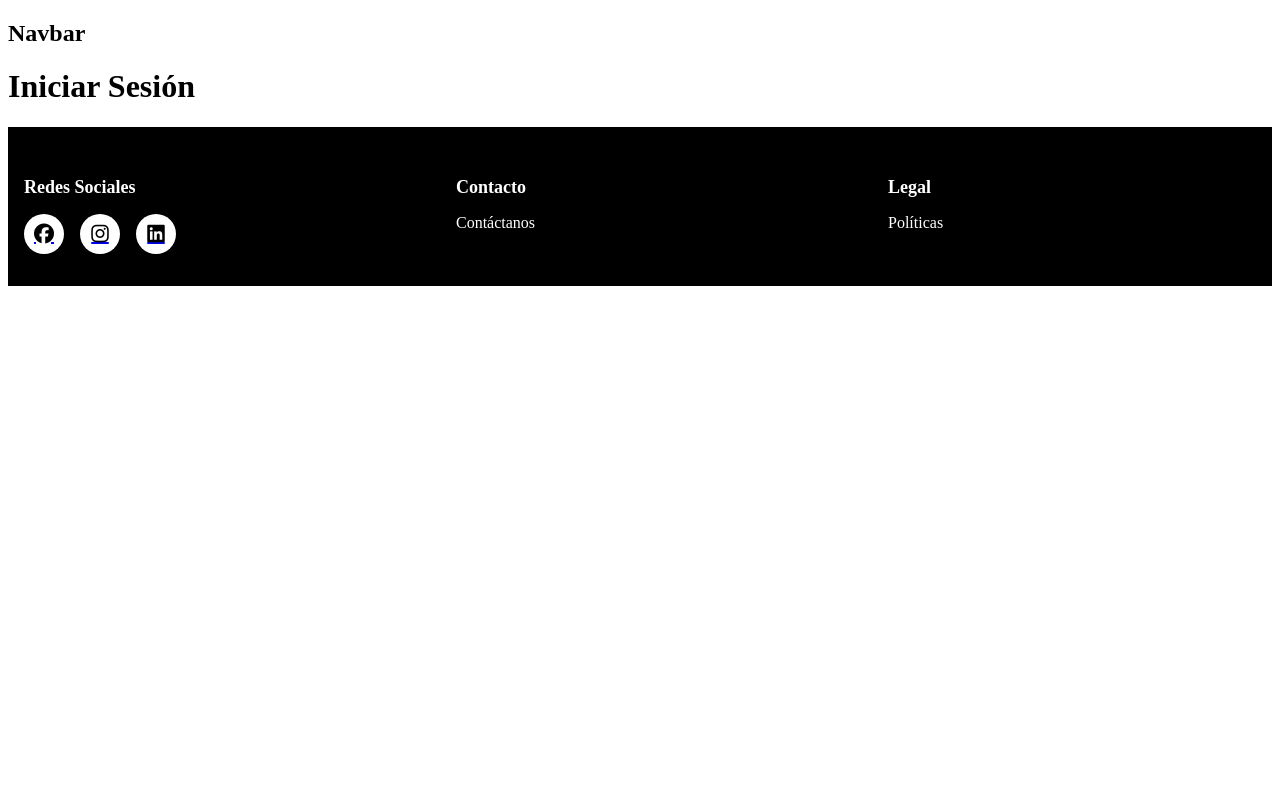
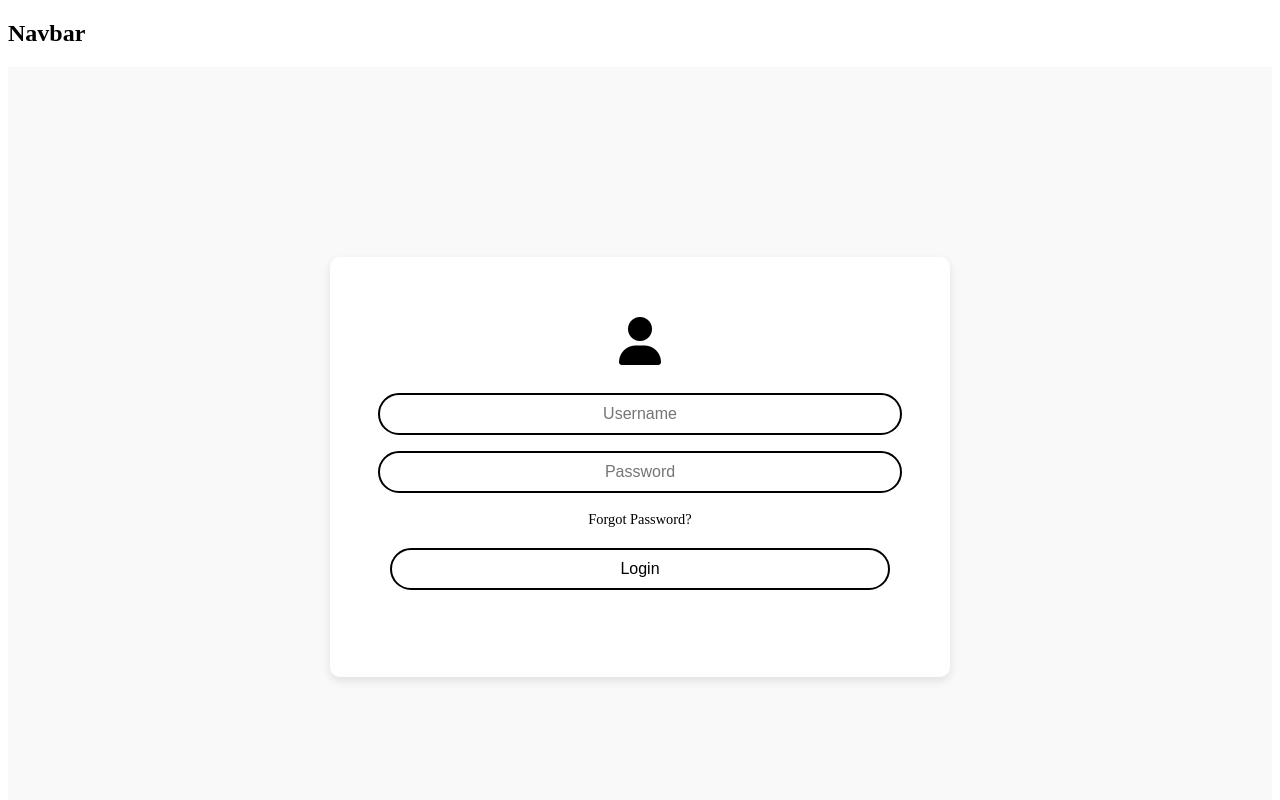
Before and after one commit to markobarraza/market_cafe, a React (Vite) app: page /login in a window 1280 px wide. Shown: the top 800 px of the page. Built offline with nearby package versions, Linux system fonts and the light colour scheme.

Commit message:
pagina login

```diff
--- a/src/App.jsx
+++ b/src/App.jsx
@@ -5,7 +5,7 @@ import Navbar from "./components/navbar/Navbar";
 import Footer from './components/footer/Footer';
 
 import Home from './pages/Home';
-import Login from './pages/Login';
+import Login from './pages/login/Login';
 import Register from './pages/Register';
 import Profile from './pages/Profile';
 import ProductDetail from './pages/ProductDetail';
--- a/src/pages/login.jsx
+++ /dev/null
@@ -1,9 +0,0 @@
-import React from "react";
-
-export default function Login() {
-  return (
-    <div>
-      <h1>Iniciar Sesión</h1>
-    </div>
-  );
-}
--- /dev/null
+++ b/src/pages/login/Login.jsx
@@ -0,0 +1,18 @@
+import React from "react";
+import "./login.css";
+import "@fortawesome/fontawesome-free/css/all.min.css";
+export default function Login() {
+  return (
+    <div className="login-container">
+      <div className="login-box">
+        <i className="fas fa-user user-icon"></i>
+        <input type="text" placeholder="Username" className="input-field" />
+        <input type="password" placeholder="Password" className="input-field" />
+        <a href="#" className="forgot-password">
+          Forgot Password?
+        </a>
+        <button className="login-button">Login</button>
+      </div>
+    </div>
+  );
+}
--- /dev/null
+++ b/src/pages/login/login.css
@@ -0,0 +1,61 @@
+.login-container {
+    display: flex;
+    justify-content: center;
+    align-items: center;
+    height: 100vh;
+    background-color: #f9f9f9;
+  }
+
+  .login-box {
+    display: flex;
+    flex-direction: column;
+    align-items: center;
+    background: white;
+    padding: 60px;
+    border-radius: 10px;
+    box-shadow: 0px 4px 10px rgba(0, 0, 0, 0.1);
+    width: 500px;
+    height: 300px;
+  }
+
+  .user-icon {
+    font-size: 3rem;
+    margin-bottom: 20px;
+  }
+
+  .input-field {
+    width: 100%;
+    padding: 10px;
+    margin: 8px 0;
+    border: 2px solid black;
+    border-radius: 25px;
+    text-align: center;
+    font-size: 1rem;
+  }
+
+  .forgot-password {
+    margin: 10px 0;
+    font-size: 0.9rem;
+    color: black;
+    text-decoration: none;
+  }
+
+  .forgot-password:hover {
+    text-decoration: underline;
+  }
+
+  .login-button {
+    width: 100%;
+    padding: 10px;
+    margin-top: 10px;
+    border: 2px solid black;
+    border-radius: 25px;
+    background-color: white;
+    font-size: 1rem;
+    cursor: pointer;
+  }
+
+  .login-button:hover {
+    background-color: black;
+    color: white;
+  }
```
